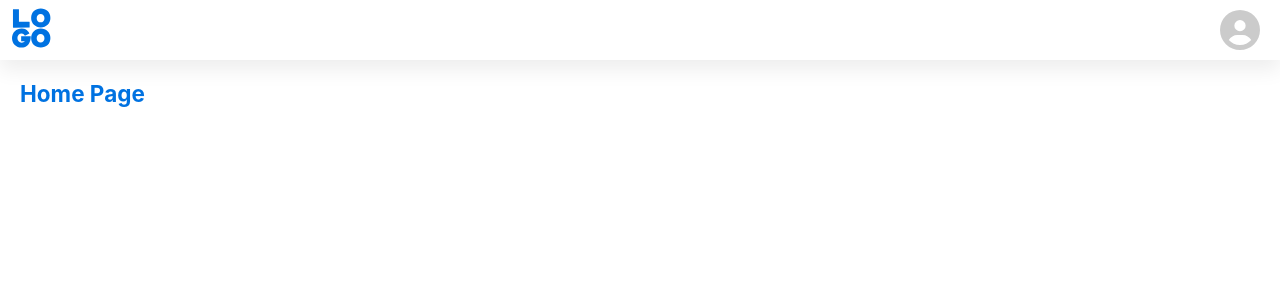
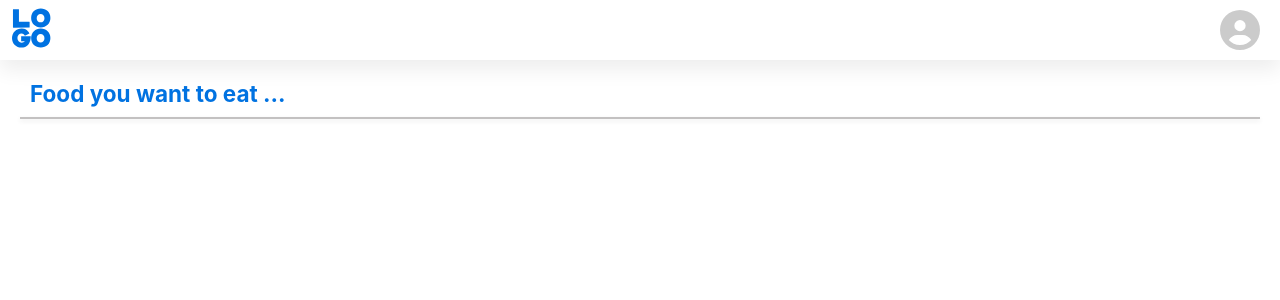
Before and after one commit to ankurnecessary/food-time-table, a React (Create React App) app: page / in a window 1280 px wide. Shown: the top 300 px of the page. Built offline with nearby package versions, Linux system fonts and the light colour scheme.

Commit message:
Added styling to the page heading

```diff
--- a/src/index.css
+++ b/src/index.css
@@ -33,6 +33,13 @@ h1 {
 
 h2 {
   color: #0072e1;
+  padding-left: 1rem;
+}
+
+hr {
+  margin-top: 1rem;
+  border: 1px solid #c3c1c1;
+  box-shadow: 0 .2rem .5rem rgba(0, 0, 0, .1);
 }
 
 /* Utilities */
--- a/src/pages/HomePage.js
+++ b/src/pages/HomePage.js
@@ -1,6 +1,7 @@
 const HomePage = () => {
     return (<div className="page">
-        <h2>Home Page</h2>
+        <h2>Food you want to eat ...</h2>
+        <hr />
     </div>)
 }
 
--- a/src/pages/SignIn.js
+++ b/src/pages/SignIn.js
@@ -1,6 +1,7 @@
 const SignIn = () => {
     return <div className="page">
         <h2>Sign In</h2>
+        <hr />
     </div>
 }
 
--- a/src/pages/UserRegistration.js
+++ b/src/pages/UserRegistration.js
@@ -1,6 +1,7 @@
 const UserRegistration = () => {
     return (<div className="page">
         <h2>User Registration</h2>
+        <hr />
     </div>);
 }
 
```
